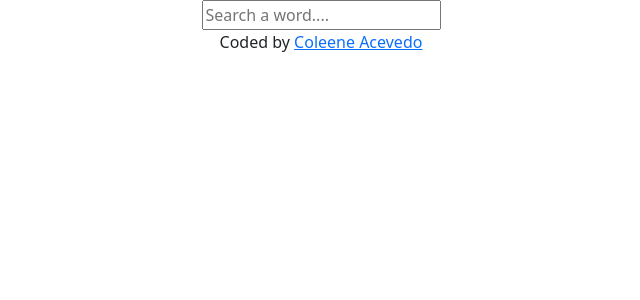
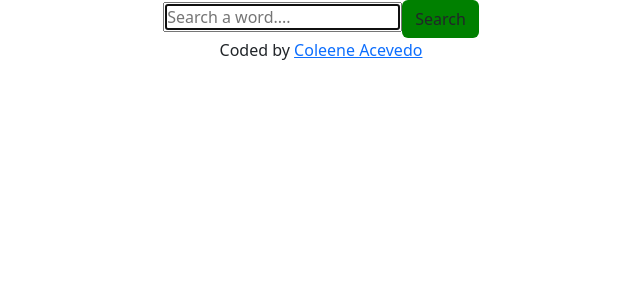
Before and after one commit to cmvce/dictionary-project, a React (Create React App) app: page / in a window 1280 px wide. Shown: the top 300 px of the page, without its empty margins (319-959 px from the left). Built offline with nearby package versions, Linux system fonts and the light colour scheme.

Commit message:
Added API call

```diff
--- a/package.json
+++ b/package.json
@@ -7,6 +7,7 @@
     "@testing-library/jest-dom": "^6.6.3",
     "@testing-library/react": "^16.2.0",
     "@testing-library/user-event": "^13.5.0",
+    "axios": "^1.8.1",
     "bootstrap": "^5.3.3",
     "react": "^19.0.0",
     "react-dom": "^19.0.0",
--- a/public/index.html
+++ b/public/index.html
@@ -14,7 +14,6 @@
       integrity="sha384-QWTKZyjpPEjISv5WaRU9OFeRpok6YctnYmDr5pNlyT2bRjXh0JMhjY6hW+ALEwIH"
       crossorigin="anonymous"
     />
-    <link rel="manifest" href="%PUBLIC_URL%/manifest.json" />
 
     <title>Dictionary App</title>
   </head>
--- /dev/null
+++ b/src/Dictionary.css
@@ -0,0 +1,3 @@
+.Dictionary .btn {
+  background-color: green;
+}
--- a/src/Dictionary.js
+++ b/src/Dictionary.js
@@ -1,10 +1,18 @@
 import React, { useState } from "react";
-
+import "./Dictionary.css";
+import axios from "axios";
 export default function Dictionary() {
   const [keyword, setKeyword] = useState("");
+
+  function getWord(response) {
+    console.log(response.data);
+  }
+
   function search(event) {
     event.preventDefault();
-    alert(`Searching for ${keyword}`);
+    const key = "80oc158tb64caae306c6eb4bf7cef14f";
+    const url = `https://api.shecodes.io/dictionary/v1/define?word=${keyword}&key=${key}`;
+    axios.get(url).then(getWord);
   }
 
   function updateKeyword(event) {
@@ -16,10 +24,11 @@ export default function Dictionary() {
       <form onSubmit={search}>
         <input
           type='search'
-          autofocus={true}
+          autoFocus={true}
           placeholder='Search a word....'
           onChange={updateKeyword}
         />
+        <button className='btn'>Search</button>
       </form>
     </div>
   );
```
Also changed, not shown: public/manifest.json (deleted), 1 other file (tests, documents, lock files or other folders).
